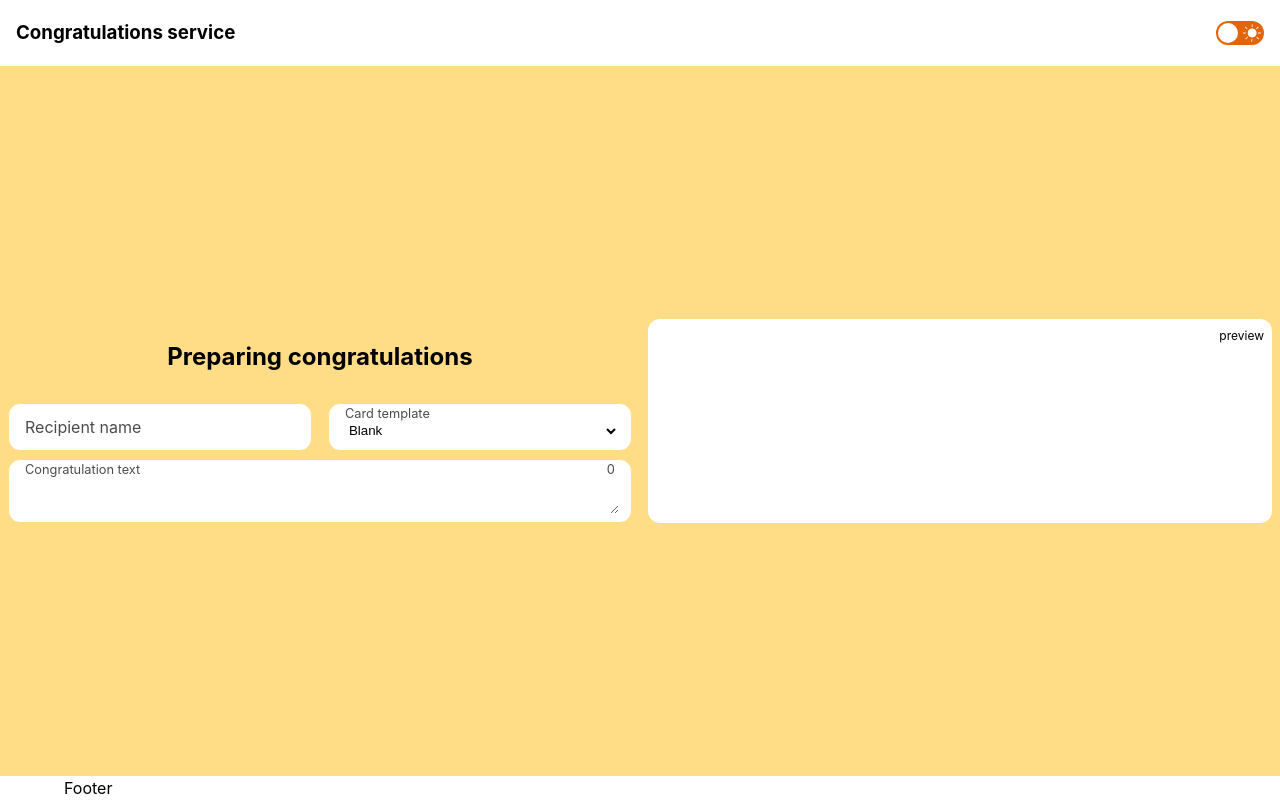
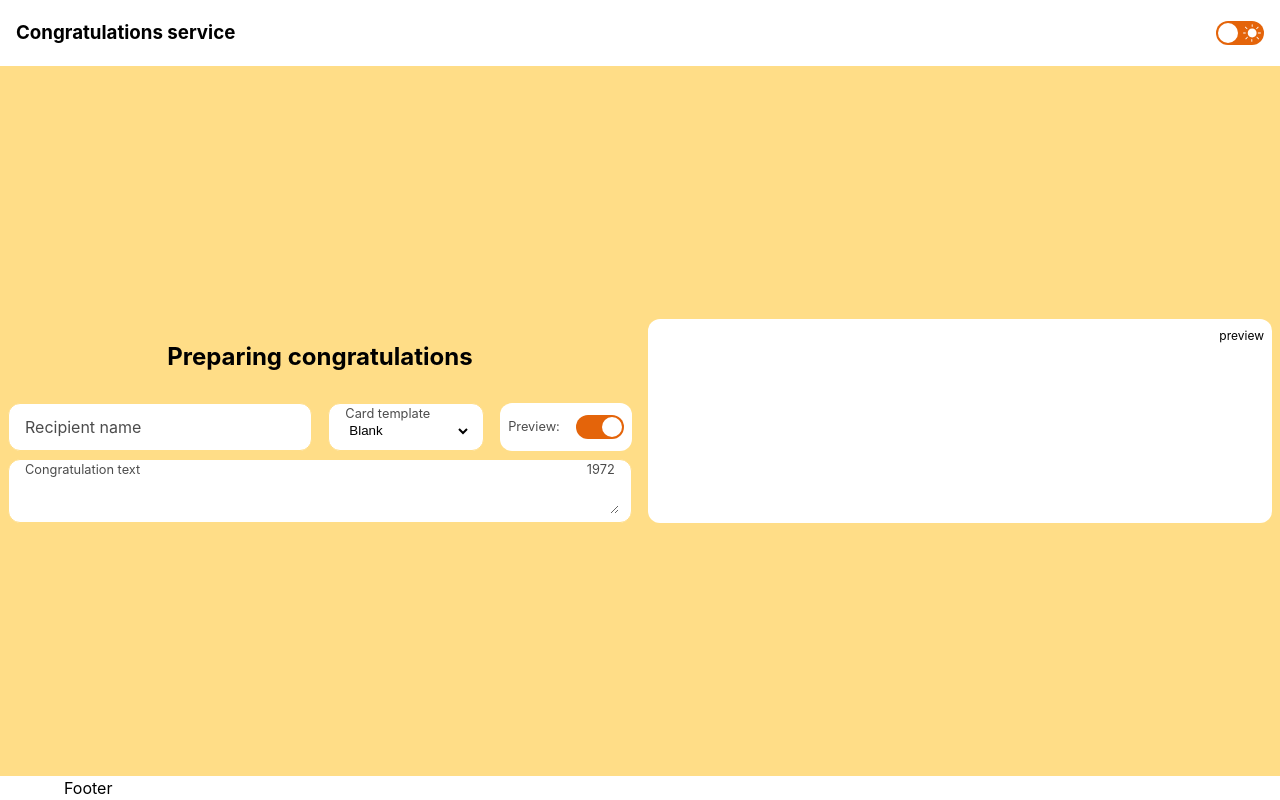
Before and after one commit to WDL-Team/congratulations-service, a React (Vite) app: page / in a window 1280 px wide. Built offline with nearby package versions, Linux system fonts and the light colour scheme.

Commit message:
feat: preview switcher

```diff
--- a/src/components/constructor/constructor.tsx
+++ b/src/components/constructor/constructor.tsx
@@ -3,19 +3,21 @@ import { FormInput } from '../form/input'
 import { FormSelect } from '../form/select'
 import { FormText } from '../form/text'
 // import { FormSubmit } from '../form/submit'
-import { CopyInput } from '../copy'
+import { CopyInput } from '../ui/copy'
 import { queryToString } from '../../utils/query'
 import { useRouter } from '../../hooks/useRouter'
 import { Congrats } from '../congrats'
-import { StContainer, StNameWrap } from './styles'
+import { StContainer, StNameWrap, StOptionsWrap, StSwitcherWrap } from './styles'
 import { cardViewNames } from '../card-view'
+import { Switcher } from '../ui/switcher'
 
-const MAX = 2024 - 18 - 6 - 28 // Max url length - host length - card - name
+const MAX = 2024 - 18 - 6 - 28 // Max url length - host - card - name length
 
 export function Constructor() {
   const { host } = useRouter()
   const [result, setResult] = useState('')
-  const [rest, setRest] = useState(0)
+  const [rest, setRest] = useState(MAX)
+  const [preview, setPreview] = useState(true)
 
   const submitHandler = (event: React.FormEvent<HTMLFormElement>) => {
     event.preventDefault()
@@ -42,20 +44,26 @@ export function Constructor() {
   }
 
   return (
-    <StContainer>
+    <StContainer $preview={preview}>
       <article>
         <form onSubmit={submitHandler}>
           <h2 style={{ alignSelf: 'center' }}>Preparing congratulations</h2>
           <StNameWrap>
             <FormInput type="text" name="name" placeholder="Recipient name" onChange={changeHandler} />
-            <FormSelect name="card" options={cardViewNames} onChange={changeHandler} placeholder="Card template" />
+            <StOptionsWrap>
+              <FormSelect name="card" options={cardViewNames} onChange={changeHandler} placeholder="Card template" />
+              <StSwitcherWrap>
+                <span>Preview:</span>
+                <Switcher toggled={preview} onClick={() => setPreview(prev => !prev)} />
+              </StSwitcherWrap>
+            </StOptionsWrap>
           </StNameWrap>
           <FormText name="text" placeholder="Congratulation text" rest={rest} onChange={changeHandler} />
           {/* <FormSubmit>Perform</FormSubmit> */}
         </form>
         {result && <CopyInput text={`${host}?${result}`} placeholder="Link to your custom congratulation:" />}
       </article>
-      <Congrats query={result} preview={true} />
+      {preview && <Congrats query={result} preview={true} />}
     </StContainer>
   )
 }
--- a/src/components/constructor/styles.ts
+++ b/src/components/constructor/styles.ts
@@ -1,13 +1,13 @@
 import styled from 'styled-components'
 
-export const StContainer = styled.div`
+export const StContainer = styled.div<{ $preview: boolean }>`
   width: calc(100% - 1rem);
   display: flex;
   flex-direction: row;
   column-gap: 1rem;
 
   > article {
-    width: 50%;
+    width: ${props => (props.$preview ? '50%' : '100%')};
   }
 
   @media screen and (max-width: 1024px) {
@@ -28,3 +28,25 @@ export const StNameWrap = styled.div`
     width: 50%;
   }
 `
+
+export const StOptionsWrap = styled.div`
+  display: flex;
+  align-items: center;
+  column-gap: 1rem;
+`
+
+export const StSwitcherWrap = styled.div`
+  display: flex;
+  align-items: center;
+  column-gap: 1rem;
+  border-radius: 0.75rem;
+  padding: 0.5rem;
+  height: 3rem;
+  box-sizing: border-box;
+  margin-top: 0.5rem;
+  background-color: ${props => props.theme.colors.secondary};
+  > span {
+    opacity: 0.7;
+    font-size: 0.8rem;
+  }
+`
--- a/src/components/theme/index.ts
+++ b/src/components/theme/index.ts
@@ -1,6 +1,6 @@
 import React from 'react'
-import { ThemeContext } from './ThemeProvider'
+import { ThemeContext } from './provider'
 
-export { ThemeProvider } from './ThemeProvider'
-export { ThemeSwitcher } from './ThemeSwitcher'
+export { ThemeProvider } from './provider'
+export { ThemeSwitcher } from './switcher'
 export const useTheme = () => React.useContext(ThemeContext)
--- a/src/components/copy/copy.tsx
+++ b/src/components/ui/copy/copy.tsx
@@ -1,7 +1,7 @@
 import { useState } from 'react'
 import { StContainer, StCopyButton, StOpenButton, StInput, StMessage, StLabel } from './styles'
-import copyImg from '../../assets/copy.svg'
-import openImg from '../../assets/open.svg'
+import copyImg from '../../../assets/copy.svg'
+import openImg from '../../../assets/open.svg'
 
 export const CopyInput = ({ text, placeholder }: { text: string; placeholder: string }) => {
   const [copyed, setCopyed] = useState(false)
--- a/src/components/copy/styles.ts
+++ b/src/components/ui/copy/styles.ts
@@ -1,5 +1,5 @@
 import styled, { css, RuleSet } from 'styled-components'
-import { ThemeVariants } from '../../const/theme'
+import { ThemeVariants } from '../../../const/theme'
 
 export const StContainer = styled.div`
   position: relative;
--- /dev/null
+++ b/src/components/ui/switcher/index.ts
@@ -0,0 +1 @@
+export { Switcher } from './switcher'
--- /dev/null
+++ b/src/components/ui/switcher/switcher.tsx
@@ -0,0 +1,29 @@
+import styled from 'styled-components'
+
+export const Switcher = ({ toggled, onClick }: { toggled: boolean; onClick: () => void }) => {
+  return (
+    <StSwitchContainer onClick={onClick}>
+      <StSwitchToggle $toggled={toggled} />
+    </StSwitchContainer>
+  )
+}
+
+const StSwitchContainer = styled.div`
+  position: relative;
+  display: inline-block;
+  width: 48px;
+  height: 24px;
+  background-color: ${({ theme }) => (theme.name === 'dark' ? theme.colors.tertiary : theme.colors.accent)};
+  border-radius: 12px;
+  cursor: pointer;
+  transition: background-color 0.2s ease-in-out;
+`
+const StSwitchToggle = styled.div<{ $toggled: boolean }>`
+  margin-top: 2px;
+  width: 20px;
+  height: 20px;
+  background-color: ${props => props.theme.colors.secondary};
+  border-radius: 50%;
+  transform: translateX(${props => (props.$toggled ? '26px' : '2px')});
+  transition: transform 0.2s ease-in-out;
+`
```
Also changed, not shown: src/components/theme/provider.tsx (renamed from src/components/theme/ThemeProvider.tsx), src/components/theme/switcher.tsx (renamed from src/components/theme/ThemeSwitcher.tsx), src/components/ui/copy/index.ts (renamed from src/components/copy/index.ts).
